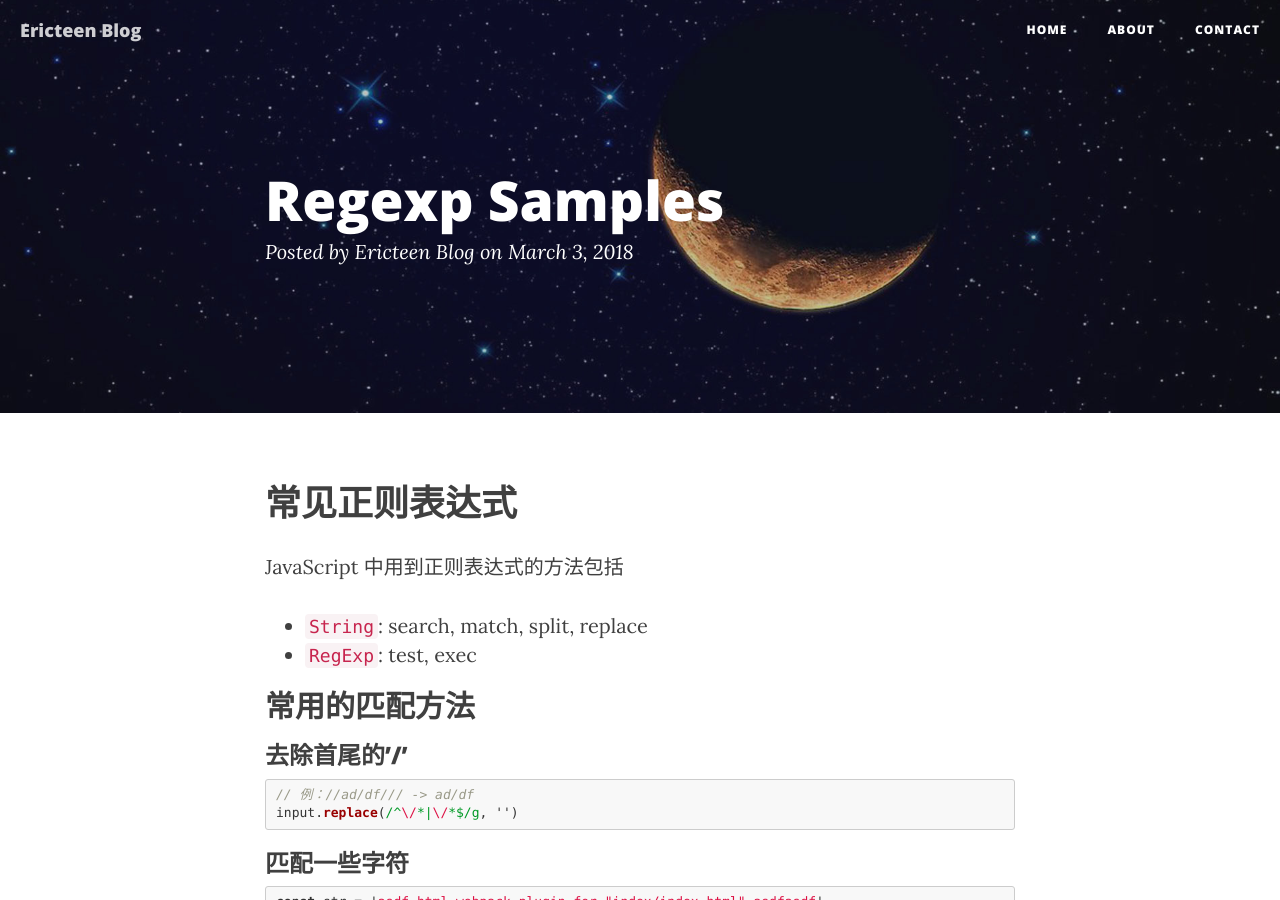
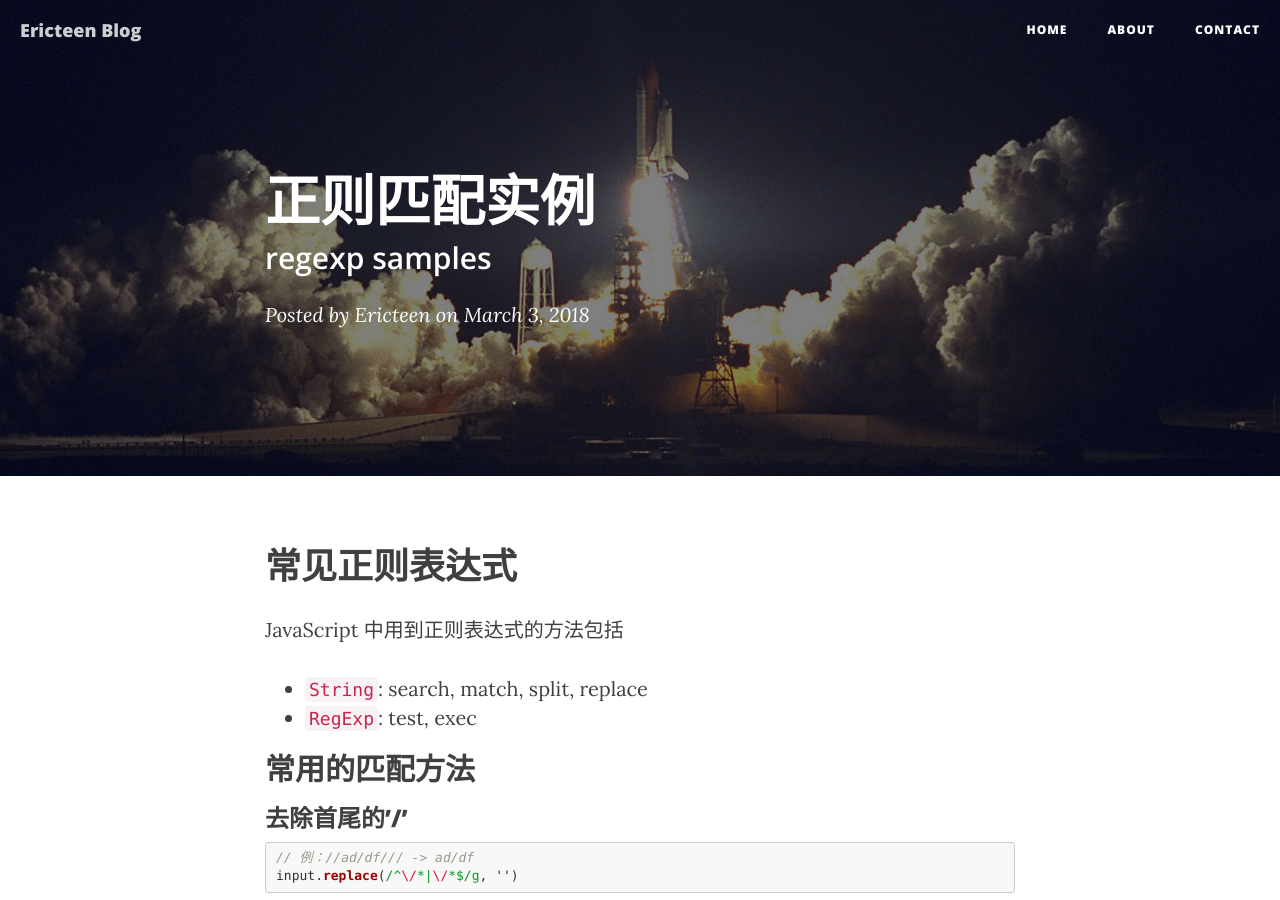
Before and after one commit to Ericteen/ericteen.github.io, a Jekyll site: the page built from _posts/2018-03-03-regexp-samples.md, in a window 1280 px wide and 900 px high. Built offline with Jekyll 4.4.1, drawn with Linux system fonts in a browser that asks for light colours; nearby versions of some CDN libraries; our own code applies the rules of GitHub Pages for plain Markdown files.

Commit message:
添加header

```diff
--- a/_posts/2018-03-03-regexp-samples.md
+++ b/_posts/2018-03-03-regexp-samples.md
@@ -1,3 +1,11 @@
+---
+layout:     post
+title:      "正则匹配实例"
+subtitle:   "regexp samples"
+date:       2018-03-03 12:00:00
+author:     "Ericteen"
+header-img: "img/post-bg-04.jpg"
+---
 # 常见正则表达式
 
 JavaScript 中用到正则表达式的方法包括
```
